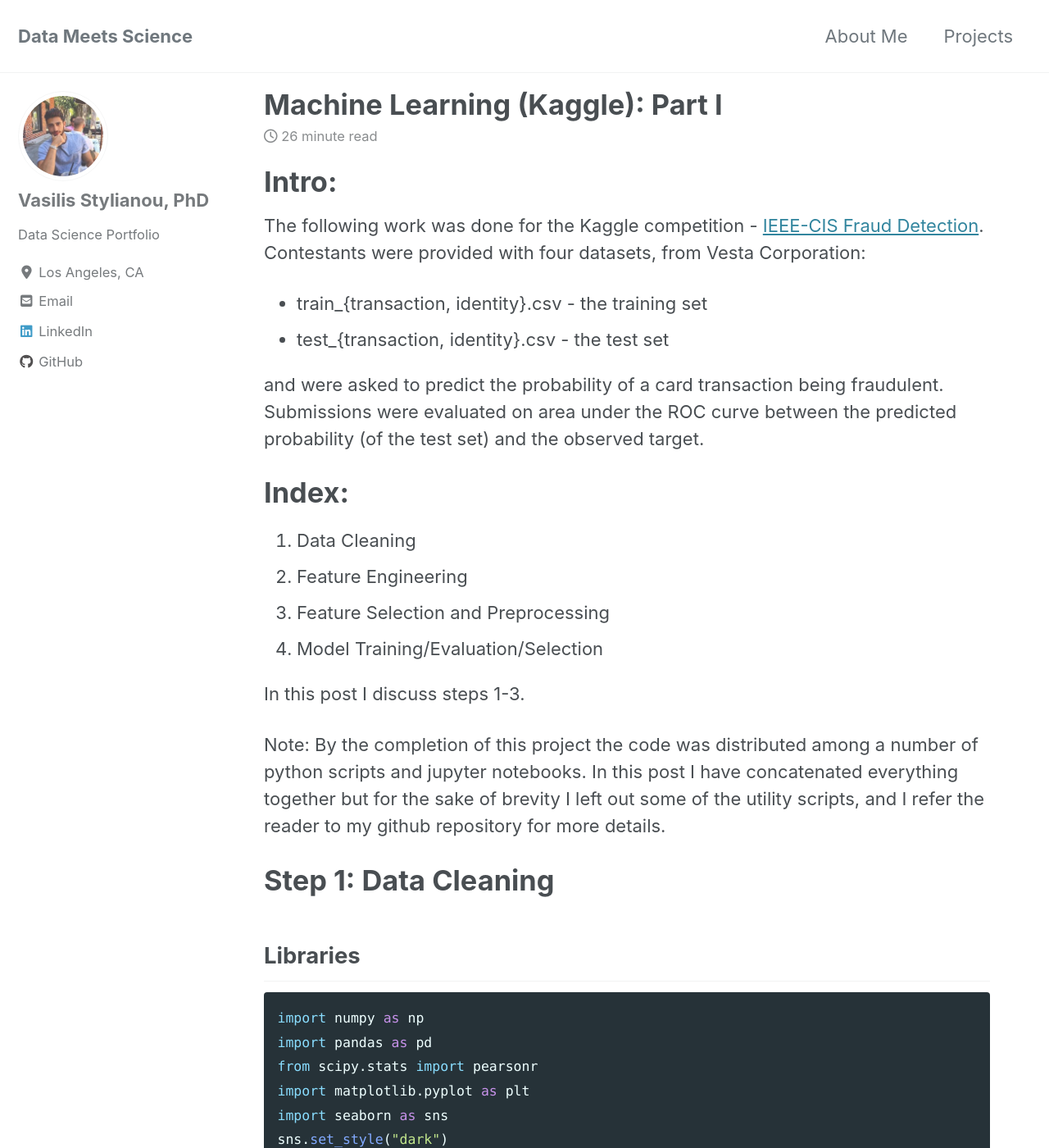
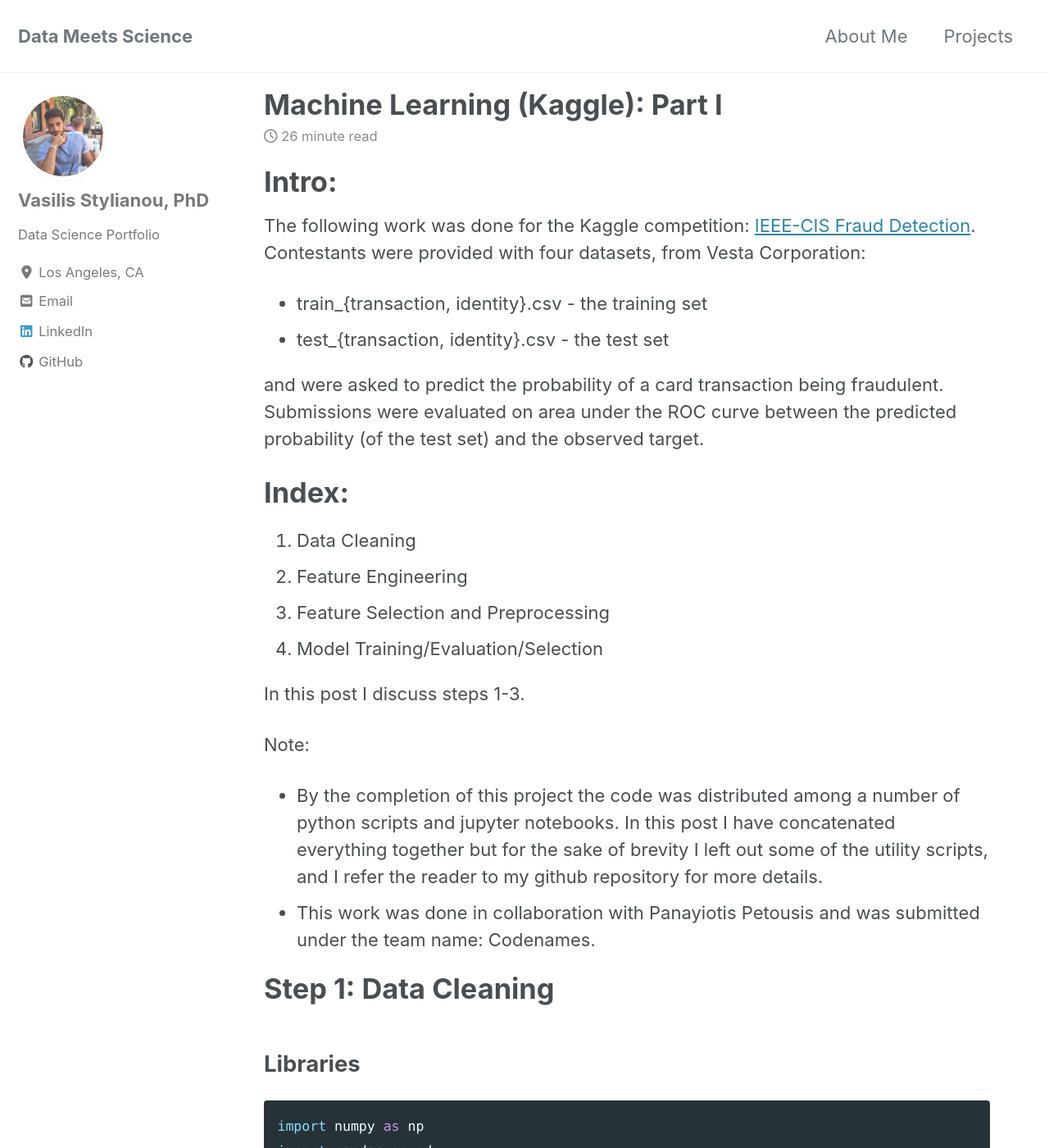
Before and after one commit to vasilis-stylianou/vasilis-stylianou.github.io, a Jekyll site: the page built from _posts/2019-09-20-ML_Kaggle_Part1.md, in a window 1280 px wide and 1400 px high. Shown: the whole window at 82% size. Built offline with Jekyll 4.4.1, drawn with Linux system fonts in a browser that asks for light colours; cached includes are drawn as plain includes; nearby versions of some CDN libraries.

Commit message:
Update 2019-09-20-ML_Kaggle_Part1.md

```diff
--- a/_posts/2019-09-20-ML_Kaggle_Part1.md
+++ b/_posts/2019-09-20-ML_Kaggle_Part1.md
@@ -6,7 +6,7 @@ excerpt: OOP, Imputation, Feature Engineering, PCA
 ---
 
 # Intro:
-The following work was done for the Kaggle competition -  [IEEE-CIS Fraud Detection](https://www.kaggle.com/c/ieee-fraud-detection). Contestants were provided with four datasets, from Vesta Corporation:
+The following work was done for the Kaggle competition: [IEEE-CIS Fraud Detection](https://www.kaggle.com/c/ieee-fraud-detection). Contestants were provided with four datasets, from Vesta Corporation:
 - train_{transaction, identity}.csv - the training set
 - test_{transaction, identity}.csv - the test set
 
@@ -20,7 +20,9 @@ and were asked to predict the probability of a card transaction being fraudulent
 
 In this post I discuss steps 1-3.
 
-Note: By the completion of this project the code was distributed among a number of python scripts and jupyter notebooks. In this post I have concatenated everything together but for the sake of brevity I left out some of the utility scripts, and I refer the reader to my github repository for more details.
+Note:
+- By the completion of this project the code was distributed among a number of python scripts and jupyter notebooks. In this post I have concatenated everything together but for the sake of brevity I left out some of the utility scripts, and I refer the reader to my github repository for more details.
+- This work was done in collaboration with Panayiotis Petousis and was submitted under the team name: Codenames.
 
 # Step 1: Data Cleaning
 
```
